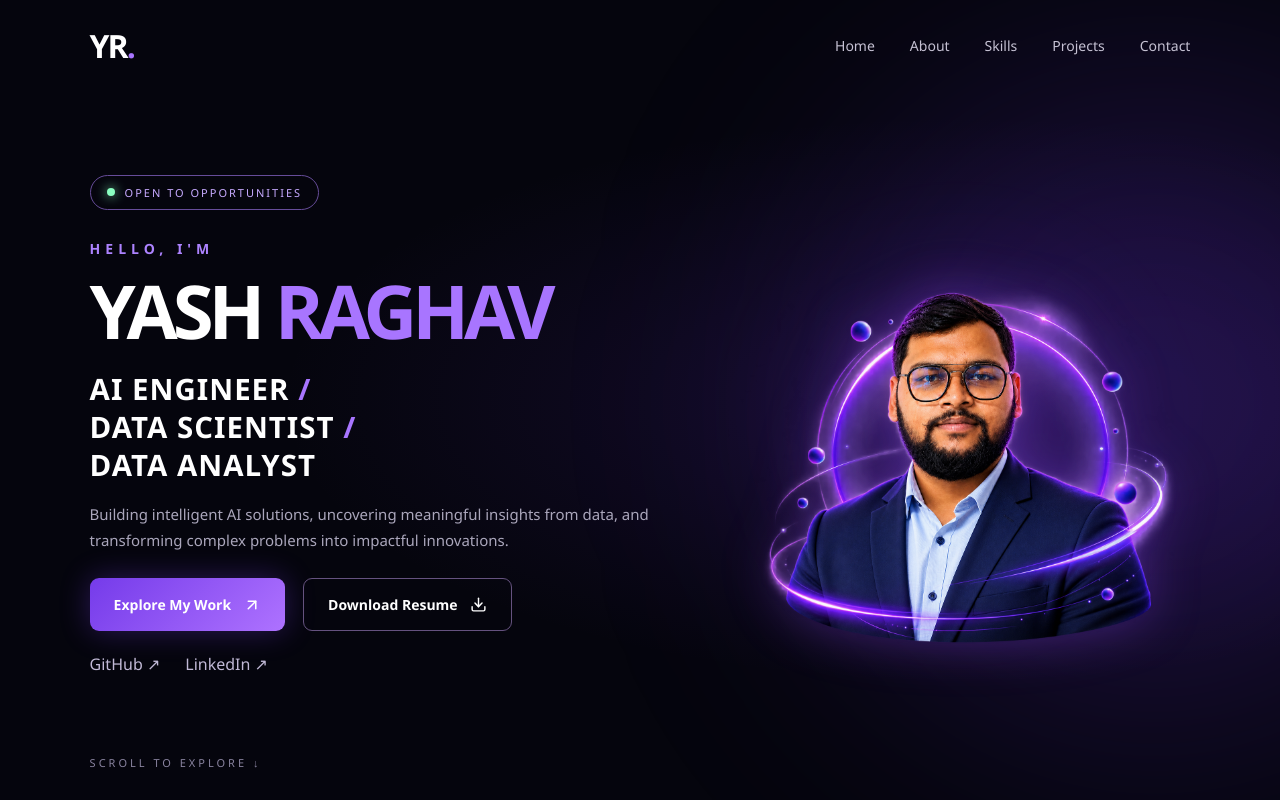
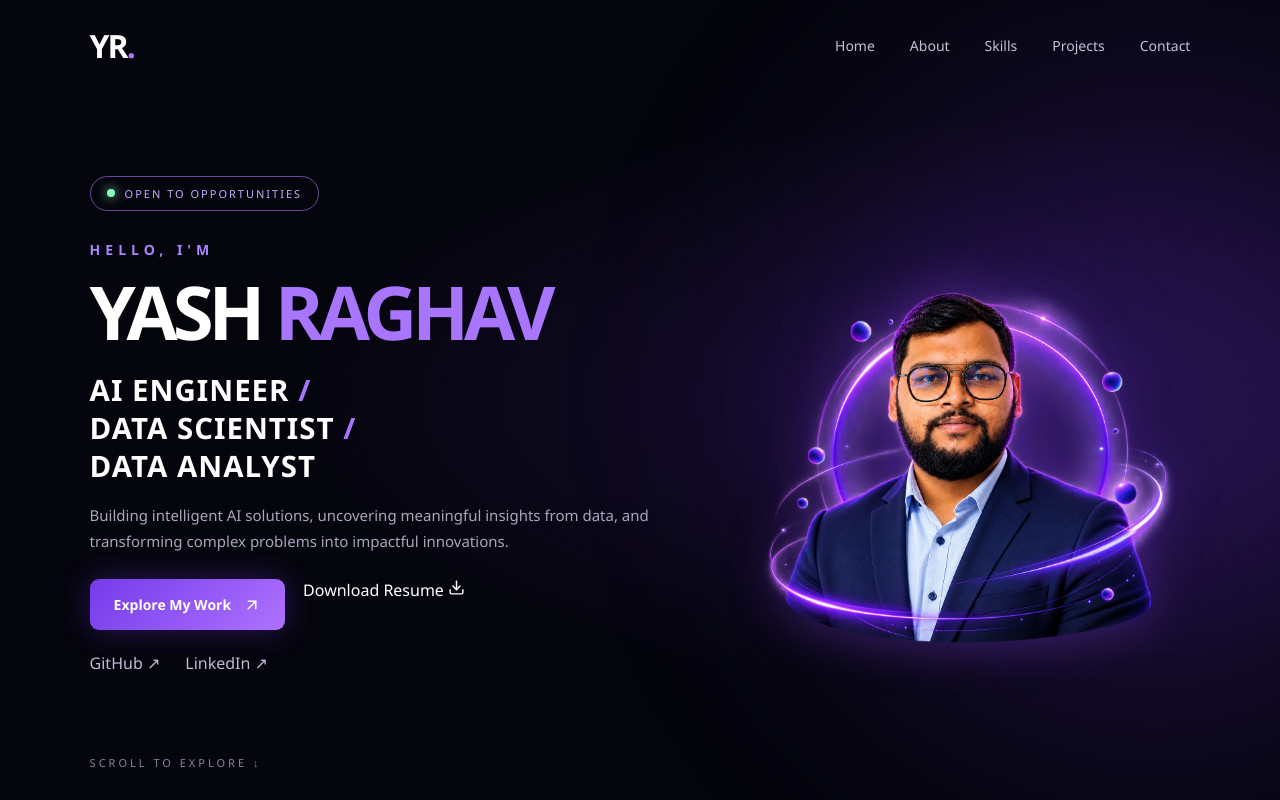
Before and after one commit to yashraghav-dev/cinematic-ai-portfolio, a React (Vite) app: page / in a window 1280 px wide. Shown: the top 800 px of the page. Built offline with nearby package versions, Linux system fonts and the light colour scheme.

Commit message:
Updated resume PDF in portfolio

```diff
--- a/src/App.jsx
+++ b/src/App.jsx
@@ -113,13 +113,12 @@ function App() {
 
 
 <a
-  href="/resume.pdf"
-  download="Yash_Raghav_Resume.pdf"
-  className="secondary-btn"
+  href="YASH RAGHAV.pdf"
+  download="YashRaghav.pdf"
+  className="resume-btn"
 >
   Download Resume <Download size={17} />
 </a>
-
 </div>
 
 
```
Also changed, not shown: 2 other files (tests, documents, lock files or other folders).
